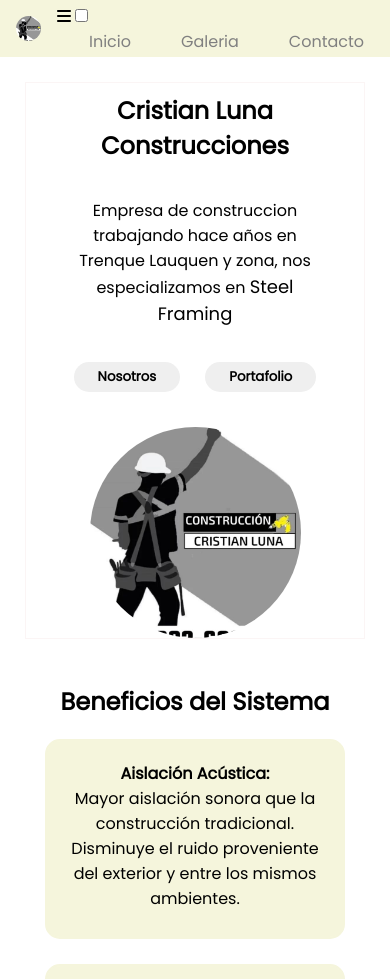
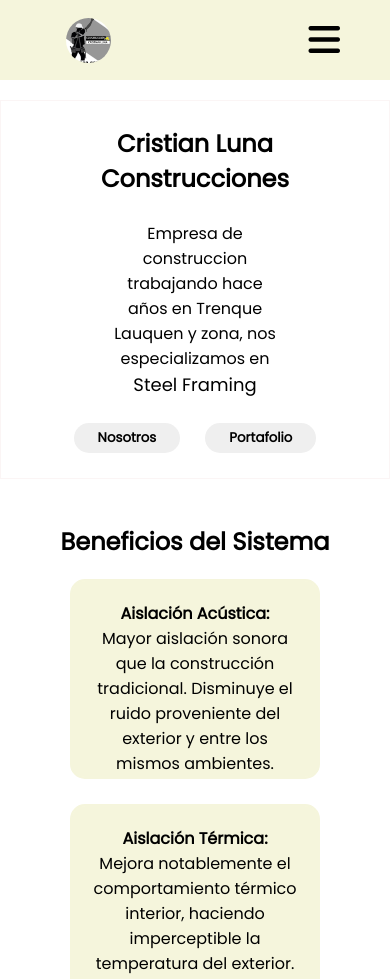
Before and after one commit to mayajoako/clconstrucciones, a plain HTML site: page index.html in a window 390 px wide. Shown: the top 979 px of the page. Drawn offline with Linux system fonts and the light colour scheme.

Commit message:
Responsive designe

```diff
--- a/assets/style.css
+++ b/assets/style.css
@@ -8,31 +8,28 @@
     font-family: 'Poppins', sans-serif;
 }
 
-body {
-    display: flex;
-    justify-content: center;
-    align-items: center;
-    flex-direction: column;
-}
-
 header {
+    height: 80px;
+    width: 100%;
+    padding: 0px 50px;
     display: flex;
     justify-content: space-between;
     align-items: center;
     background-color: beige;
-    width: 100vw;
+    position: fixed;
+    top: 0;
+    z-index: 1;
 }
 
 .img__logo {
     margin: 1rem;
-    width: 25px;
+    width: 45px;
     border-radius: 50%;
 }
 
 .header_nav ul {
-    margin: 0 2rem;
     display: flex;
-    gap: 50px;
+    gap: 75px;
 }
 
 .header_nav a {
@@ -41,17 +38,17 @@
 }
 
 .hero {
-    margin: 25px;
+    margin-top: 100px;
+    padding: 0px 70px;
     display: flex;
     justify-content: center;
     align-items: center;
     gap: 25px;
-    flex-wrap: wrap;
     border: solid 0.20px rgb(251, 245, 245);
 }
 
 .hero__info {
-    padding: 10px;
+    padding: 25px;
     display: flex;
     flex-direction: column;
     align-items: center;
@@ -59,14 +56,8 @@
     gap: 25px;
 }
 
-.hero__info h1 {
-    text-align: center;
-}
 .hero__info p {
-    margin: 0 20px;
-    padding: 10px;
-    max-width: 500px;
-    text-align: center;
+    max-width: 400px;
 }
 
 .hero__info span {
@@ -74,7 +65,8 @@
 }
 
 .hero__img {
-    width: 25vh;
+    padding: 25px;
+    width: 300px;
     border-radius: 50%;
 }
 
@@ -114,16 +106,15 @@
 #beneficios {
     display: flex;
     gap: 25px;
-    flex-wrap: wrap;
     justify-content: center;
 }
 
-.beneficios__items {
+.beneficios__items  {
     display: flex;
     flex-direction: column;
     border: 2.5px beige solid;
     border-radius: 15px;
-    width: 300px;
+    width: 250px;
     height: 200px;
     padding: 20px;
     text-align: center;
@@ -144,14 +135,16 @@
     height: 50px;
 }
 
-.nav_footer {
-    margin: 10px;
+.nav__footer {
     display: flex;
     justify-content: space-evenly;
+    align-content: center;
+    align-items: center;
 }
 
 .footer_order {
     display: flex;
+    align-items: center;
     gap: 7.5px;
     text-align: center;
 }
@@ -160,3 +153,75 @@
     text-decoration: none;
     color: gray;
 }
+
+.header_nav {
+    display: flex;
+}
+
+.header_nav i {
+    font-size: 36px;
+    display: none;
+}
+
+#toggle-menu {
+    display: none;
+}
+
+@media (max-width: 1020px) {
+
+#beneficios {
+    flex-wrap: wrap;
+}
+
+}
+
+@media (max-width: 768px) {
+
+    .hero {
+        flex-direction: column-reverse;
+    }
+
+    .hero__info {
+        text-align: center;
+    }
+
+    .hero__info p {
+        max-width: 90%;
+    }
+
+}
+
+@media (max-width: 576px) {
+
+    .hero__img {
+        display: none;
+    }
+
+    .header_nav ul {
+        background-color: rgb(255, 255, 255);
+        width: 100vw;
+        height: calc(100vh - 80px);
+        position: absolute;
+        top: 80px;
+        left: 0;
+        flex-direction: column;
+        align-items: center;
+        justify-content: center;
+        transform: translateX(200%);
+        transition: all 0.4s ease-out;
+    }
+
+    .header_nav i {
+        display: block;
+
+    }
+
+    #toggle-menu:checked + .nav__list {
+        transform: translateX(0%);
+        transition: all 0.4s ease-in;
+    }
+
+    .hero__info {
+        max-width: 100%;
+    }
+}
```
